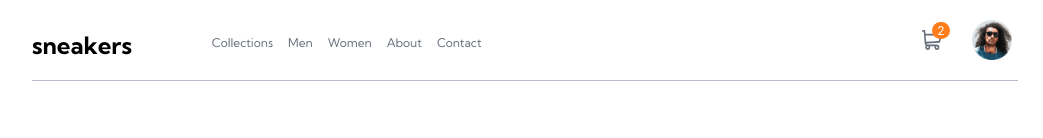
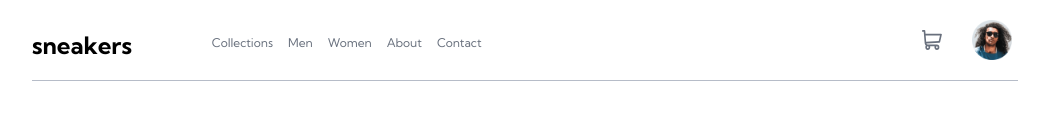
Before and after one commit to Holutunde/ecommerce-product-page, a React (Create React App) app: page / in a window 1280 px wide. Shown: the top 138 px of the page, without its empty margins (118-1161 px from the left). Built offline with nearby package versions, Linux system fonts and the light colour scheme.

Commit message:
Manage Cart No

```diff
--- a/src/Util/CartContext.js
+++ b/src/Util/CartContext.js
@@ -3,7 +3,7 @@ import React, { createContext, useState, useContext } from 'react'
 const CartContext = createContext()
 
 const CartContextProvider = ({ children }) => {
-  const [itemNumber, setItemNumber] = useState(2)
+  const [itemNumber, setItemNumber] = useState(0)
 
   const data = {
     itemNumber,
--- a/src/components/main/Home.js
+++ b/src/components/main/Home.js
@@ -1,12 +1,13 @@
-import React, { useState } from 'react'
+import React, { useContext, useState } from 'react'
 import './Home.css'
+import { CartContext } from '../../Util/CartContext'
 import { AiOutlineShoppingCart } from 'react-icons/ai'
 import Product1 from '../../images/image-product-1.jpg'
 import Product2 from '../../images/image-product-2.jpg'
 import Product3 from '../../images/image-product-3.jpg'
 import Product4 from '../../images/image-product-4.jpg'
 const Home = () => {
-  const { itemNumber, setItemNumber } = useState(0)
+  const { itemNumber, setItemNumber } = useContext(CartContext)
   const [cartNo, setCartNo] = useState(0)
   return (
     <div className="hm-container">
```
